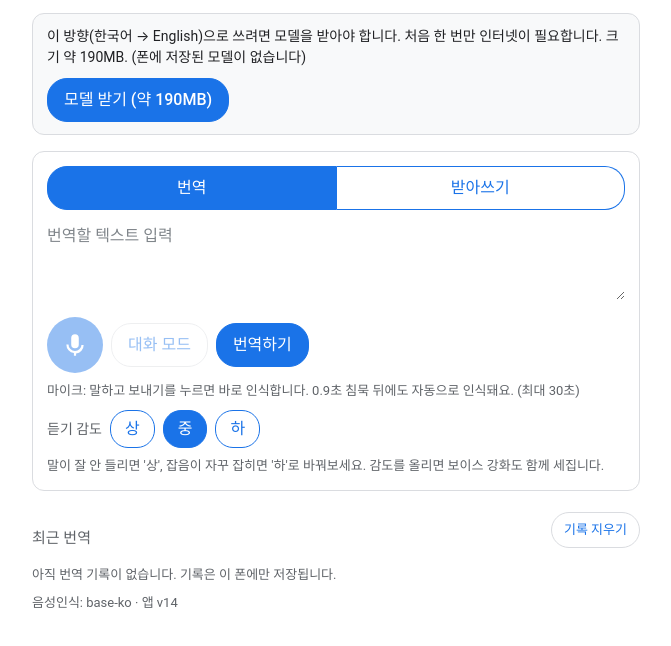
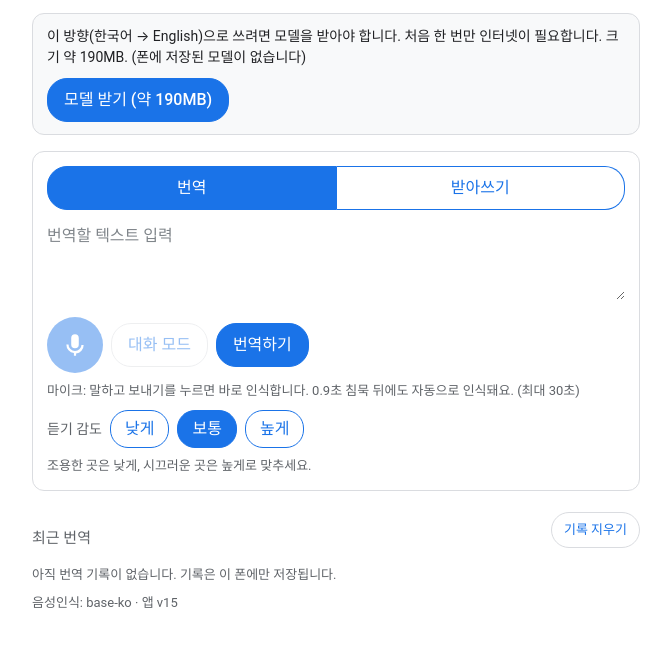
Before and after one commit to grace39237-sys/offline-translator, a plain HTML site: page index.html in a window 1280 px wide. Shown: the part 114-760 px from the top of the page, without its empty margins (304-975 px from the left). Drawn offline with Linux system fonts and the light colour scheme.

Commit message:
v15: relabel sensitivity by noise level (low/mid/high)
- Buttons now read 낮게/보통/높게 (noise level), hint: '조용한 곳은
  낮게, 시끄러운 곳은 높게로 맞추세요.' Won's wording.
- Behavior unchanged: 낮게 = most sensitive (threshold x3, strongest
  EQ), 높게 = least sensitive (x10, mildest EQ). Internal sensitivity
  keys and stored values untouched.

```diff
--- a/app.js
+++ b/app.js
@@ -29,12 +29,13 @@ const DIRECTIONS = {
   'ko-en': { from: '한국어', to: 'English', asr: ASR_MODEL_KO, asrLang: 'korean', mt: MT_MODEL_KO_EN, size: '약 190MB', sizeBytes: 190 * 1048576, asrLabel: 'base-ko' },
   'en-ko': { from: 'English', to: '한국어', asr: ASR_MODEL_EN, asrLang: 'english', mt: MT_MODEL_EN_KO, size: '약 300MB', sizeBytes: 300 * 1048576, asrLabel: 'tiny-en' },
 };
-const APP_VERSION = 'v14';
+const APP_VERSION = 'v15';
 const TARGET_LANG = { 'ko-en': 'en-US', 'en-ko': 'ko-KR' };
 
-// 듣기 감도: 마이크가 말을 얼마나 쉽게 듣는지. 상=민감(작은 소리도 듣기,
-// 임계값 = 소음 기준 ×3), 중=보통(×6), 하=둔감(시끄러운 곳에서 잡음 무시, ×10).
-// 기본 중. 선택은 폰에 저장한다.
+// 듣기 감도: 마이크가 말을 얼마나 쉽게 듣는지. 화면 표시는 소음 정도다:
+// 낮게(조용한 곳)=민감(작은 소리도 듣기, 임계값 = 소음 기준 ×3),
+// 보통=×6, 높게(시끄러운 곳)=둔감(시끄러운 곳에서 잡음 무시, ×10).
+// 기본 보통. 선택은 폰에 저장한다.
 const SENSITIVITY = { high: 3, mid: 6, low: 10 };
 let sensitivity = 'mid';
 try { sensitivity = localStorage.getItem('ot-sensitivity') || 'mid'; } catch (_) {}
--- a/index.html
+++ b/index.html
@@ -62,11 +62,12 @@
     <p id="micHint" class="hint">마이크: 말하고 보내기를 누르면 바로 인식합니다. 0.9초 침묵 뒤에도 자동으로 인식돼요. (최대 30초)</p>
     <div class="sens-row" role="group" aria-label="듣기 감도">
       <span>듣기 감도</span>
-      <button id="sensHighBtn" type="button" aria-pressed="false">상</button>
-      <button id="sensMidBtn" type="button" aria-pressed="true">중</button>
-      <button id="sensLowBtn" type="button" aria-pressed="false">하</button>
+      <!-- 표시는 소음 정도(낮게=조용한 곳, 높게=시끄러운 곳). 낮게가 제일 민감하게 듣는다. -->
+      <button id="sensHighBtn" type="button" aria-pressed="false">낮게</button>
+      <button id="sensMidBtn" type="button" aria-pressed="true">보통</button>
+      <button id="sensLowBtn" type="button" aria-pressed="false">높게</button>
     </div>
-    <p class="hint">말이 잘 안 들리면 '상', 잡음이 자꾸 잡히면 '하'로 바꿔보세요. 감도를 올리면 보이스 강화도 함께 세집니다.</p>
+    <p class="hint">조용한 곳은 낮게, 시끄러운 곳은 높게로 맞추세요.</p>
   </section>
 
   <!-- 결과 카드 -->
--- a/sw.js
+++ b/sw.js
@@ -1,7 +1,7 @@
 // sw.js — 앱 껍데기(HTML/CSS/JS/벤더 파일)를 캐시해서 오프라인에서 연다.
 // 모델 파일은 Hugging Face에서 받으며 transformers.js가 브라우저 캐시에
 // 따로 저장하므로 서비스 워커가 가로채지 않는다.
-const CACHE = 'offline-translator-v14';
+const CACHE = 'offline-translator-v15';
 const SHELL = [
   './',
   './index.html',
```
Also changed, not shown: vad.js (+4 -4 lines).
